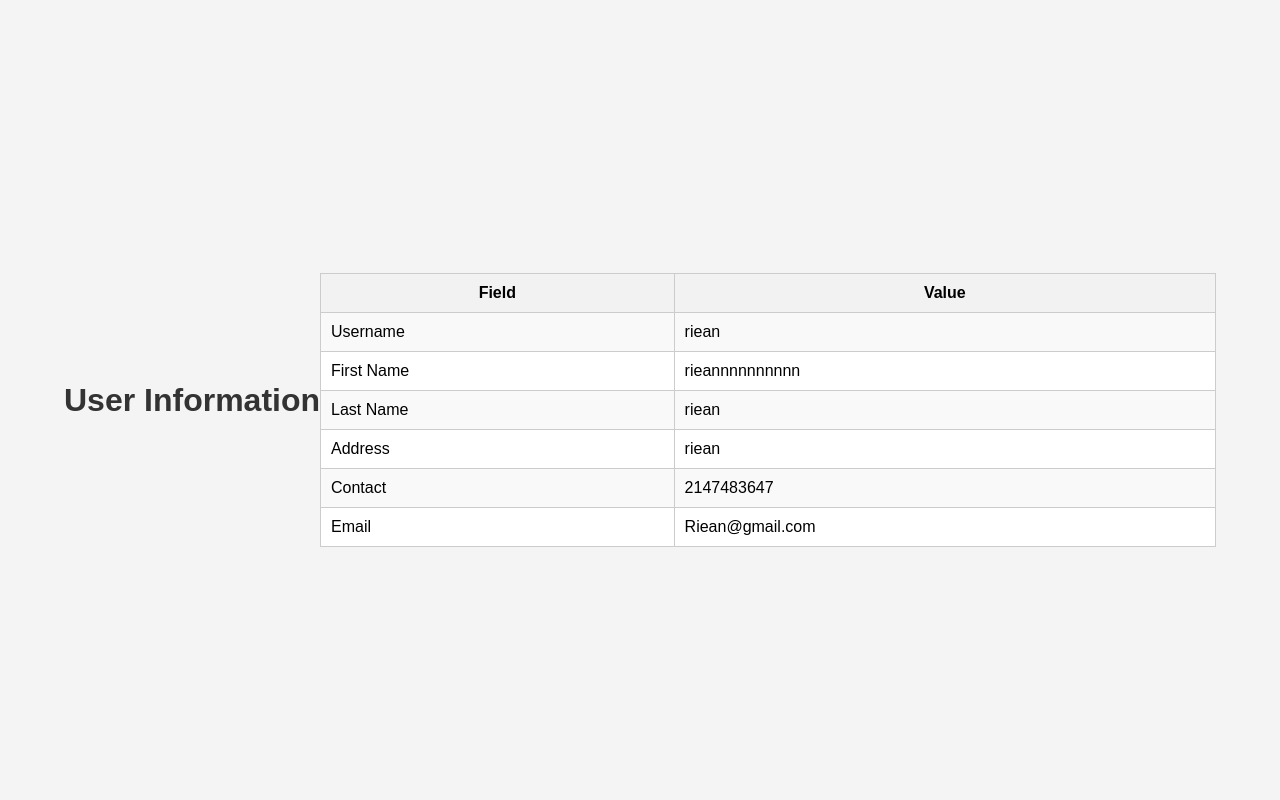
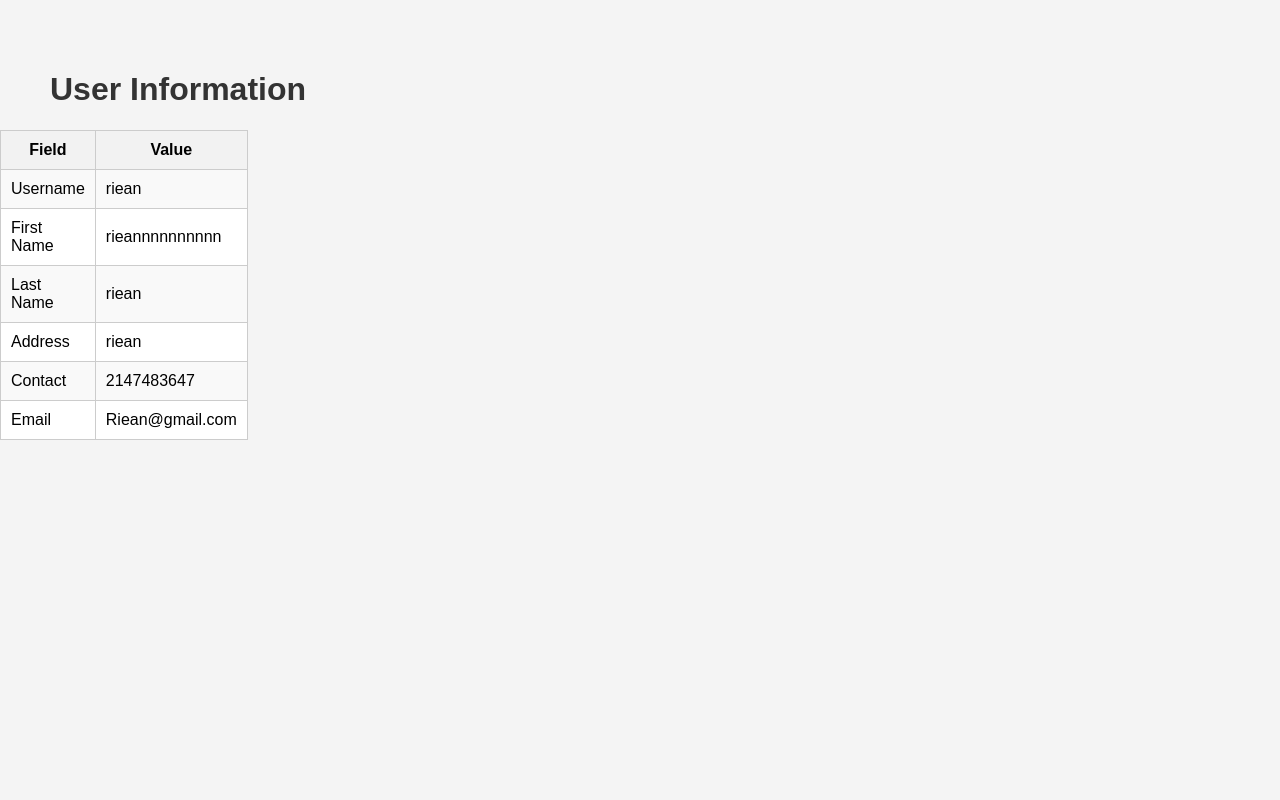
Before and after one commit to ecommercess/handmadestore, a PHP site: page /E_commerce/infor.php in a window 1280 px wide. Run offline with PHP 8.4, Linux system fonts and the light colour scheme; a user stored in the database is signed in; data comes from the database, SQL or seed files in the repository.

Commit message:
Update infor.php

```diff
--- a/infor.php
+++ b/infor.php
@@ -30,7 +30,7 @@ $email=$test['Email'];
             background-color: #f4f4f4;
             margin: 0;
             padding: 0;
-            display: flex;
+            display: inline-block;
             justify-content: center;
             align-items: center;
             height: 100vh;
@@ -39,6 +39,8 @@ $email=$test['Email'];
         h1 {
             text-align: center;
             color: #333;
+            padding-top: 50px;
+            padding-left: 50px;
         }
 
         table {
```
